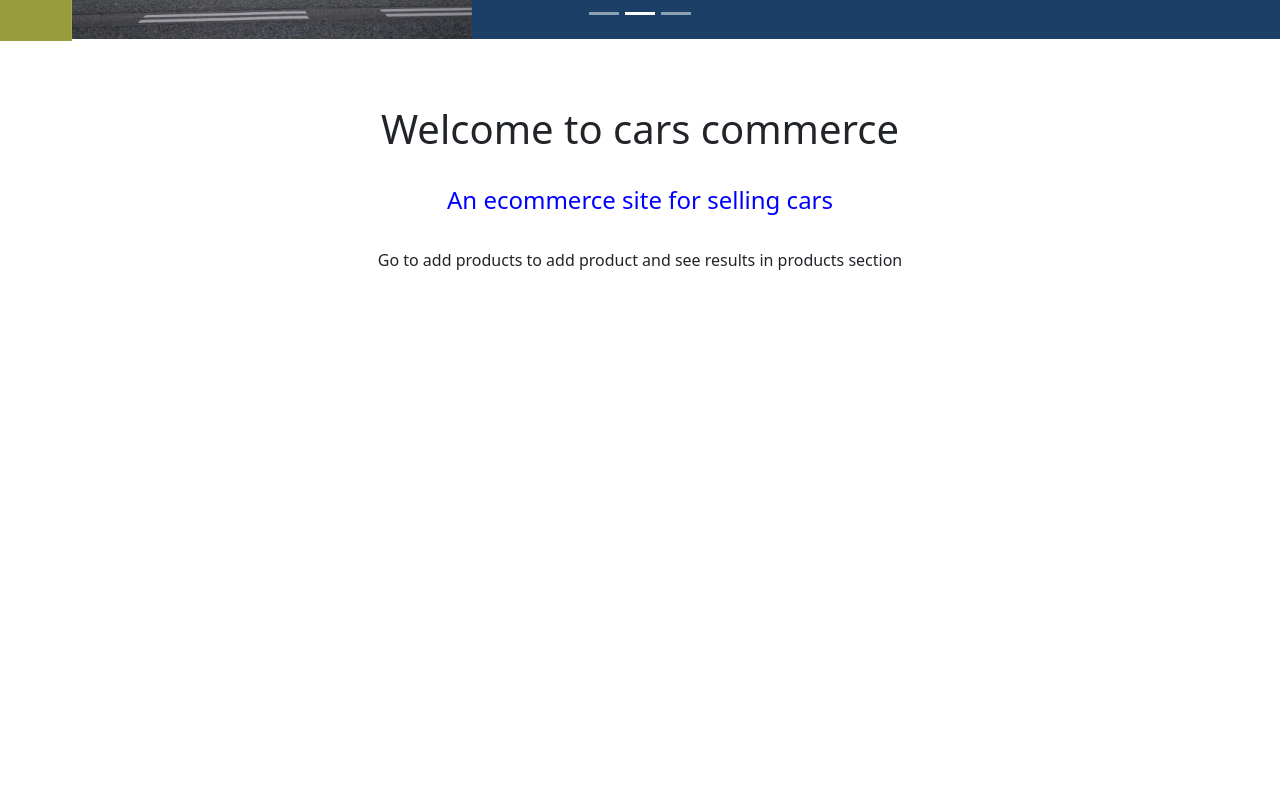
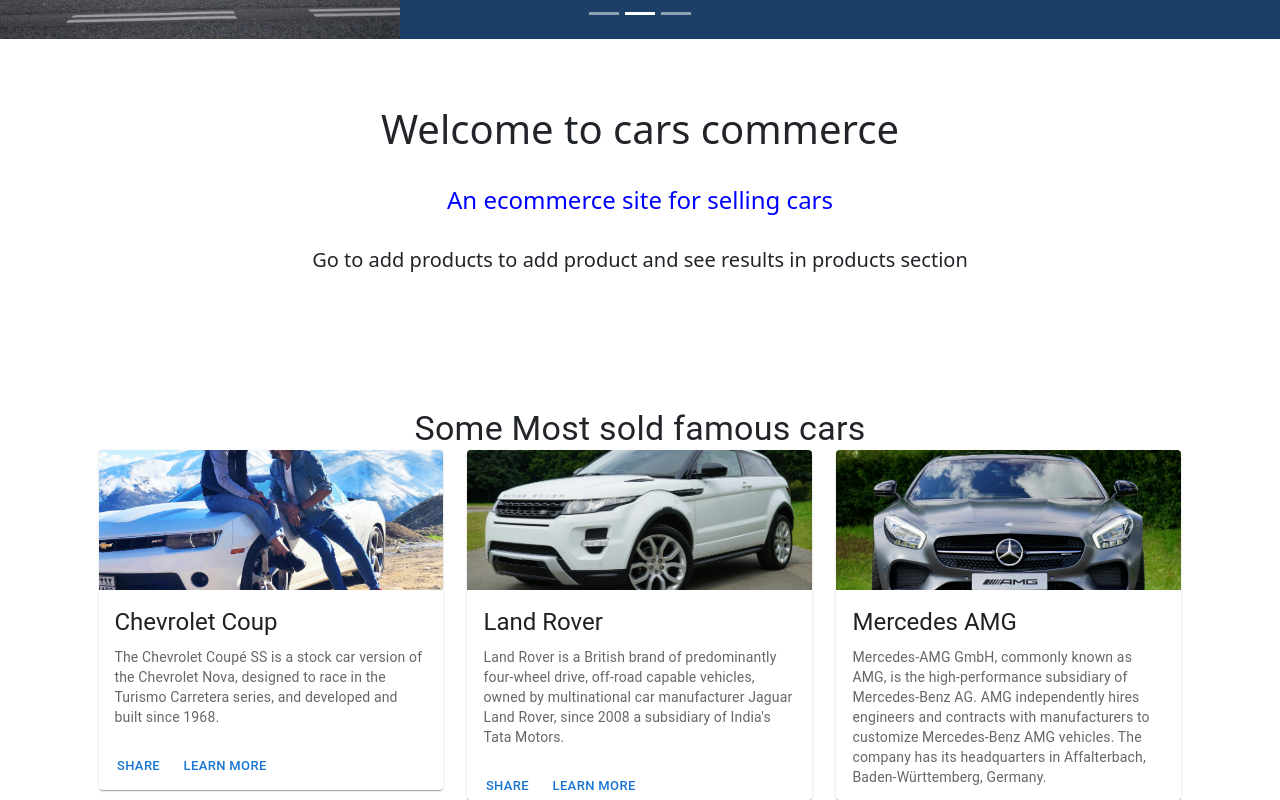
Before and after one commit to Tuhinm2002/cars-commerce, a React (Vite) app in the folder react-client/: page / in a window 1280 px wide. Shown: the part 278-1078 px from the top of the page. Before the commit the page ends 800 px from the top, so only its background shows below. Built offline with nearby package versions, Linux system fonts and the light colour scheme.

Commit message:
about changed

```diff
--- a/react-client/src/components/About.jsx
+++ b/react-client/src/components/About.jsx
@@ -27,8 +27,8 @@
         </Typography>
       </CardContent>
       <CardActions>
-        <Button size="small">Share</Button>
-        <Button size="small">Learn More</Button>
+        <Button size="small" href=''>Share</Button>
+        <Button size="small" href='https://github.com/Tuhinm2002'>Learn More</Button>
       </CardActions>
     </Card>
     </Box>
--- a/react-client/src/components/Home.jsx
+++ b/react-client/src/components/Home.jsx
@@ -2,6 +2,15 @@
 import img1 from './images/audi_a8.jpg';
 import img2 from './images/red_coup_st.jpg';
 import img3 from './images/lamborghini_aventidor.jpg';
+import * as React from 'react';
+import Card from '@mui/material/Card';
+import CardActions from '@mui/material/CardActions';
+import CardContent from '@mui/material/CardContent';
+import CardMedia from '@mui/material/CardMedia';
+import Button from '@mui/material/Button';
+import Typography from '@mui/material/Typography';
+import { Box } from '@mui/material';
+import Grid from '@mui/material/Grid2';
 
 function Home() {
   return (
@@ -32,7 +41,84 @@
       <h4>An ecommerce site for selling cars</h4></div>
 
       <div style={{display:'flex',justifyContent:'center',alignItems:'center',marginTop:'2%'}}>
-      <p>Go to add products to add product and see results in products section</p></div>
+      <h5>Go to add products to add product and see results in products section</h5></div>
+
+      <Box sx={{display:'flex',flexDirection:'column',marginTop:'10%',justifyContent:'center',alignItems:'center'}}>
+        <Typography variant='h4'>Some Most sold famous cars</Typography>
+
+      <Grid container spacing={{ xs: 2, md: 3 }} columns={{ xs: 4, sm: 8, md: 12 }}>
+      <Grid size={{ xs: 2, sm: 4, md: 4 }}>
+      <Card sx={{ maxWidth: 345,maxHeight:350 }}>
+      <CardMedia
+        sx={{ height: 140 }}
+        image="/src/components/images/chevrolet_coup.jpg"
+        title="green iguana"
+      />
+      <CardContent>
+        <Typography gutterBottom variant="h5" component="div">
+          Chevrolet Coup
+        </Typography>
+        <Typography variant="body2" sx={{ color: 'text.secondary' }}>
+        The Chevrolet Coupé SS is a stock car version of the Chevrolet Nova,
+        designed to race in the Turismo Carretera series, and developed and built since 1968.
+        </Typography>
+      </CardContent>
+      <CardActions>
+        <Button size="small">Share</Button>
+        <Button size="small">Learn More</Button>
+      </CardActions>
+    </Card>
+    </Grid>
+
+    <Grid size={{ xs: 2, sm: 4, md: 4 }}>
+    <Card sx={{ maxWidth: 345,maxHeight:350 }}>
+      <CardMedia
+        sx={{ height: 140 }}
+        image="/src/components/images/land_rover_suv.jpg"
+        title="green iguana"
+      />
+      <CardContent>
+        <Typography gutterBottom variant="h5" component="div">
+          Land Rover
+        </Typography>
+        <Typography variant="body2" sx={{ color: 'text.secondary' }}>
+        Land Rover is a British brand of predominantly four-wheel drive,
+        off-road capable vehicles, owned by multinational car manufacturer Jaguar Land Rover, since 2008 a subsidiary of India's Tata Motors.
+        </Typography>
+      </CardContent>
+      <CardActions>
+        <Button size="small">Share</Button>
+        <Button size="small">Learn More</Button>
+      </CardActions>
+    </Card>
+    </Grid>
+
+    <Grid size={{ xs: 2, sm: 4, md: 4 }}>
+    <Card sx={{ maxWidth: 345,maxHeight:350 }}>
+      <CardMedia
+        sx={{ height: 140 }}
+        image="/src/components/images/mercedes_amg.jpg"
+        title="green iguana"
+      />
+      <CardContent>
+        <Typography gutterBottom variant="h5" component="div">
+          Mercedes AMG
+        </Typography>
+        <Typography variant="body2" sx={{ color: 'text.secondary' }}>
+        Mercedes-AMG GmbH, commonly known as AMG, is the high-performance subsidiary of Mercedes-Benz AG.
+        AMG independently hires engineers and contracts with manufacturers to customize Mercedes-Benz AMG vehicles.
+        The company has its headquarters in Affalterbach, Baden-Württemberg, Germany.
+        </Typography>
+      </CardContent>
+      <CardActions>
+        <Button size="small">Share</Button>
+        <Button size="small">Learn More</Button>
+      </CardActions>
+    </Card>
+    </Grid>
+
+    </Grid>
+    </Box>
   </>
   );
 }
```
